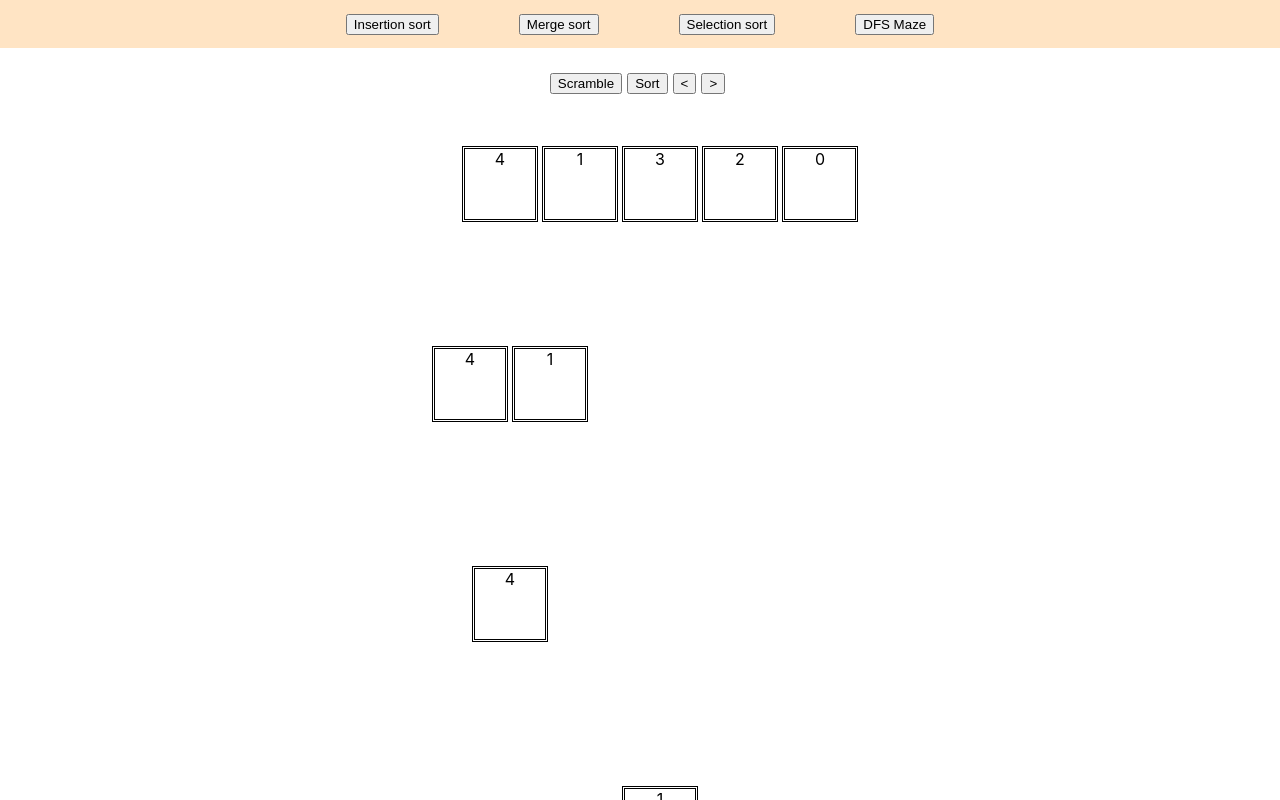
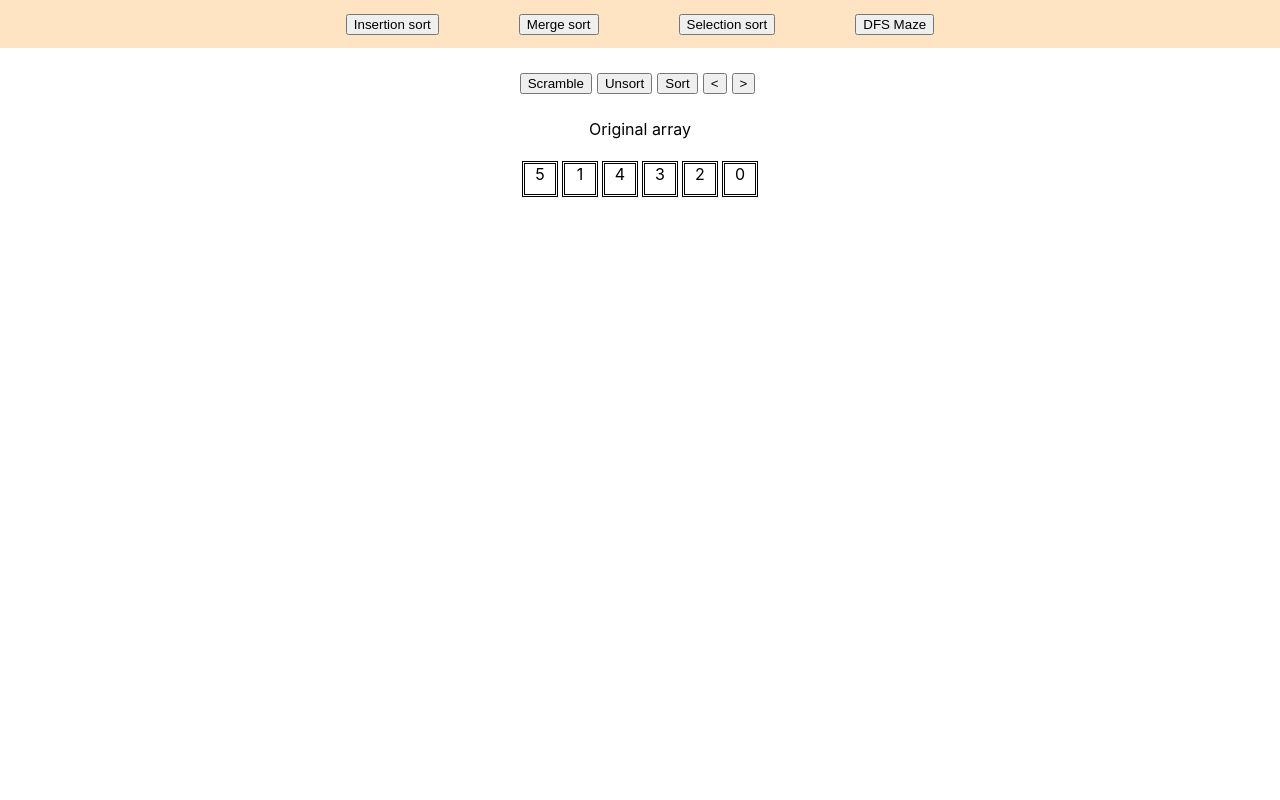
Before and after one commit to minimum-sauce/ADV, a React (Create React App) app in the folder adv/: page / in a window 1280 px wide. Both pictures are taken after a click on the button "Merge sort". Shown: the top 800 px of the page. Built offline with nearby package versions, Linux system fonts and the light colour scheme.

Commit message:
MergeSort has a working stepper

```diff
--- a/adv/src/algorithms/MergeSort.tsx
+++ b/adv/src/algorithms/MergeSort.tsx
@@ -4,51 +4,50 @@ import  '../style/MergeSort.css'
 
 type States = Array<State>;
 type State = {
-  arr_left: number[],
-  arr_right: number[],
-  position: string,
-
+  bottom_arr: number[],
+  top_arr: number[],
+  colour?: number
 }
 
 
-const randomArray: number[] = random_permutation(5);
-let History: States = [];
+let history: States = [];
 
-function save_state(A_left: number[], A_right: number[], position: string): void{
-  History.push(
-    {
-      arr_left: A_left,
-      arr_right: A_right,
-      position: position,
-    }
-  );
-}
-
-function reset_history() {
-  History = [];
-}
-
-function get_position(Current: number) {
-    return History[Current].position;
+function save_state(bottom: number[], top: number[], colour?: number): void{
+  history.push({
+    bottom_arr: bottom,
+    top_arr: top,
+    colour: colour,
+  });
 }
 
 
+function reset_history() {
+  history = [];
+}
 
-export function merge_sort(A: Array<number>): States {
+
+function get_id(Current: number, idx: number) {
+  if(idx === history[Current].colour){
+      return 'current';
+  } else {}
+}
+
+
+export function merge_sort(A: Array<number>): void {
   reset_history();
-  save_state([...A], [], 'centre');
+  save_state([], [...A]);
   function merge_sort_helper(A: Array<number>, low: number, high: number): void {
     if (low < high) {
       const mid: number = Math.floor((low + high) / 2);
-      const A_left = A.slice(low, mid);
-      const A_right = A.slice(mid+1, high);
+      const A_left = A.slice(low, mid + 1);
+      const A_right = A.slice(mid + 1, high + 1);
       if(A_left.length > 0) {
-        save_state(A_left, [], 'left');
+        save_state(A_left, [...A], low);
+        //split_at([mid]);
       }
       merge_sort_helper(A, low, mid);
-      save_state([A[mid + 1]], [], 'centre')
       if(A_right.length > 0) {
-        save_state([], A_right, 'right');
+        save_state(A_right, [...A], mid + 1);
       }
       merge_sort_helper(A, mid + 1, high);
       merge(A, low, mid, high);
@@ -67,42 +66,51 @@ export function merge_sort(A: Array<number>): States {
         B[B_index] = A[right];
         right += 1;
       }
-      B_index += 1
+      save_state([...B], [...A], low);
+      B_index += 1;
     }
     while (left <= mid) {
       B[B_index] = A[left];
+      save_state([...B], [...A], low);
       B_index += 1;
       left += 1;
     }
     while (right <= high) {
       B[B_index] = A[right];
+      save_state([...B], [...A], low);
       B_index += 1;
       right += 1;
     }
     for (let k = 0; k < high - low + 1; k += 1) {
+      save_state([...B], [...A], low + k);
       A[low + k] = B[k];
+      save_state([...B], [...A], low + k);
     }
-    save_state([...B], [], 'centre');
+    save_state([...B], [...A]);
   }
   merge_sort_helper(A, 0, A.length - 1);
-  return History;
+  save_state([], [...A]);
 };
 
-merge_sort(randomArray);
-
+let random_array: number[] = random_permutation(6);
+merge_sort(random_array);
 
 const Merge_Main: React.FC = () => {
   const [Current, setCurrent] = useState(0);
   console.log(Current);
-
   const scrambleClick = () => {
+    random_array = random_permutation(6);
+    merge_sort(random_array);
+    setCurrent(0);
+  }
+  const unsortClick = () => {
     setCurrent(0);
   }
   const sortClick = () => {
-    setCurrent(History.length - 1);
+    setCurrent(history.length - 1);
   }
   const nextClick = () => {
-    if(Current < History.length - 1){
+    if(Current < history.length - 1){
       setCurrent(Current + 1);
     }else{}
   }
@@ -115,30 +123,27 @@ const Merge_Main: React.FC = () => {
     <div>
       <div className='buttons'>
             <button onClick={scrambleClick}>{'Scramble'}</button>
+            <button onClick={unsortClick}>{'Unsort'}</button>
             <button onClick={sortClick}>{'Sort'}</button>
             <button onClick={backClick}>{'<'}</button>
             <button onClick={nextClick}>{'>'}</button>
         </div>
-      <div className='vertical'>
-        {History.map((His_arr, His_idx) => (
-          <div className='tree'>
-            <div className='array-bar' key={His_idx} id={get_position(His_idx)}>
-              {History[His_idx].arr_left.map((val1, idx1) => (
+      <div>
+        <div>Original array</div>
+        <div className='array-bar'>
+          {history[Current].top_arr.map((val, index) => (
+            <div className='array-container' key={index} id={get_id(Current, index)}>
+              {val}
+            </div>
+          ))}
+        </div>
+        <div className='array-bar'>
+          {history[Current].bottom_arr.map((val1, idx1) => (
             <div className='array-container' key={idx1}>
               {val1}
             </div>
            ))}
         </div>
-            <div className='array-bar' key={His_idx} id={get_position(His_idx)}>
-              {History[His_idx].arr_right.map((val2, idx2) => (
-                <div className='array-container' key={idx2}>
-                  {val2}
-                </div>
-              ))}
-            </div>
-            <div id='clear'></div>
-          </div>
-        ))}
       </div>
     </div>
   )
--- a/adv/src/style/MergeSort.css
+++ b/adv/src/style/MergeSort.css
@@ -1,61 +1,3 @@
-
-.array-container {
-  height: 70px;
-  width: 70px;
-  border: 3px double black;
-  text-align: center;
-
-}
-
-.vertical{
-  position: relative;
-}
-
-.tree {
-  width: 600px;
-  margin: auto;
-}
-
-#clear {
-  clear: both;
-}
-
-#left{
-  width: 300px;
-  margin-top: 50px;
-  position: relative;
-  float: left;
-}
-
-#right{
-  width: 300px;
-  margin-top: 50px;
-  position: relative;
-  float: right
-}
-
-#centre{
-  width: 600px;
-  margin-top: 50px;
-  position: relative;
-  float: none;
-}
-
-
-
-#left_idx {
-  background-color: greenyellow;
-}
-
-#right_idx {
-  background-color: orange;
-}
-
-.array-bar {
-  align-self: center;
-  justify-content: center;
-  display: flex;
-}
 
 .buttons {
   align-self: center;
```
Lines whose indentation alone changed are shown as unchanged.
